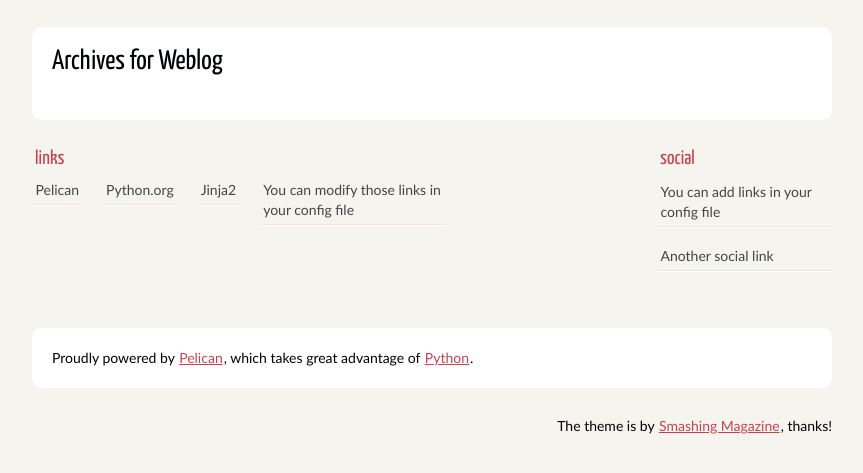
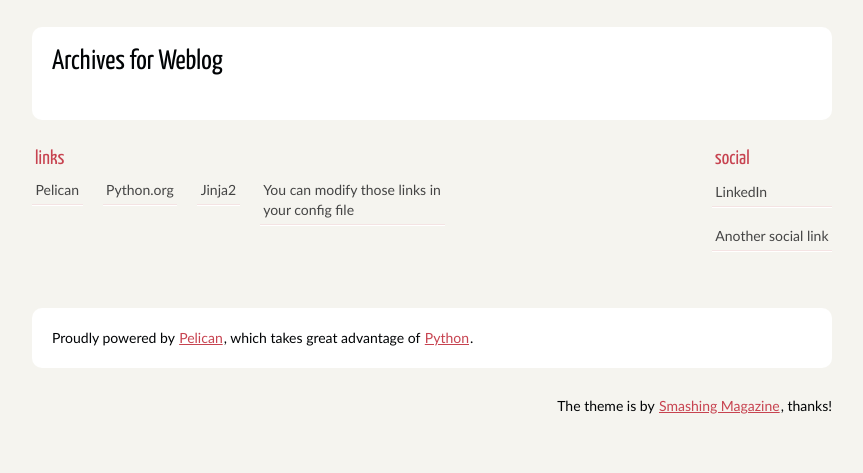
Before and after one commit to gehsty/pelican, a plain HTML site: page archives.html in a window 1280 px wide. Shown: the part 81-554 px from the top of the page, without its empty margins (208-1071 px from the left). Drawn offline with Linux system fonts and the light colour scheme; a web font is replaced by a local one.

```diff
--- a/archives.html
+++ b/archives.html
@@ -34,7 +34,7 @@
                         <h2>social</h2>
                         <ul>
 
-                            <li><a href="#">You can add links in your config file</a></li>
+                            <li><a href="https://www.linkedin.com/in/michaelhargreaves/">LinkedIn</a></li>
                             <li><a href="#">Another social link</a></li>
                         </ul>
                 </div><!-- /.social -->
```
Also changed, not shown: authors.html (+1 -1 lines), categories.html (+1 -1 lines), index.html (+1 -1 lines), tags.html (+1 -1 lines).
